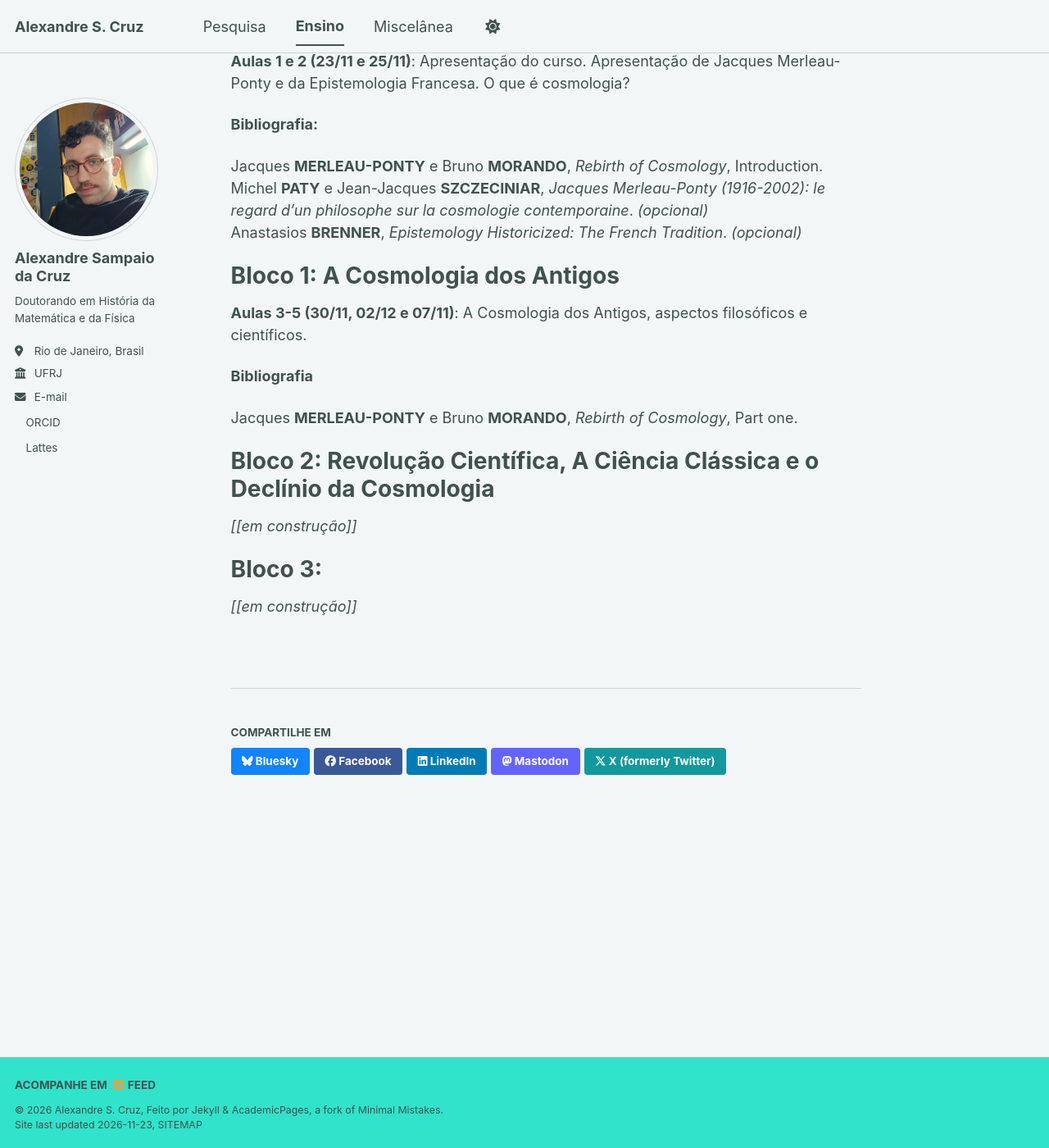
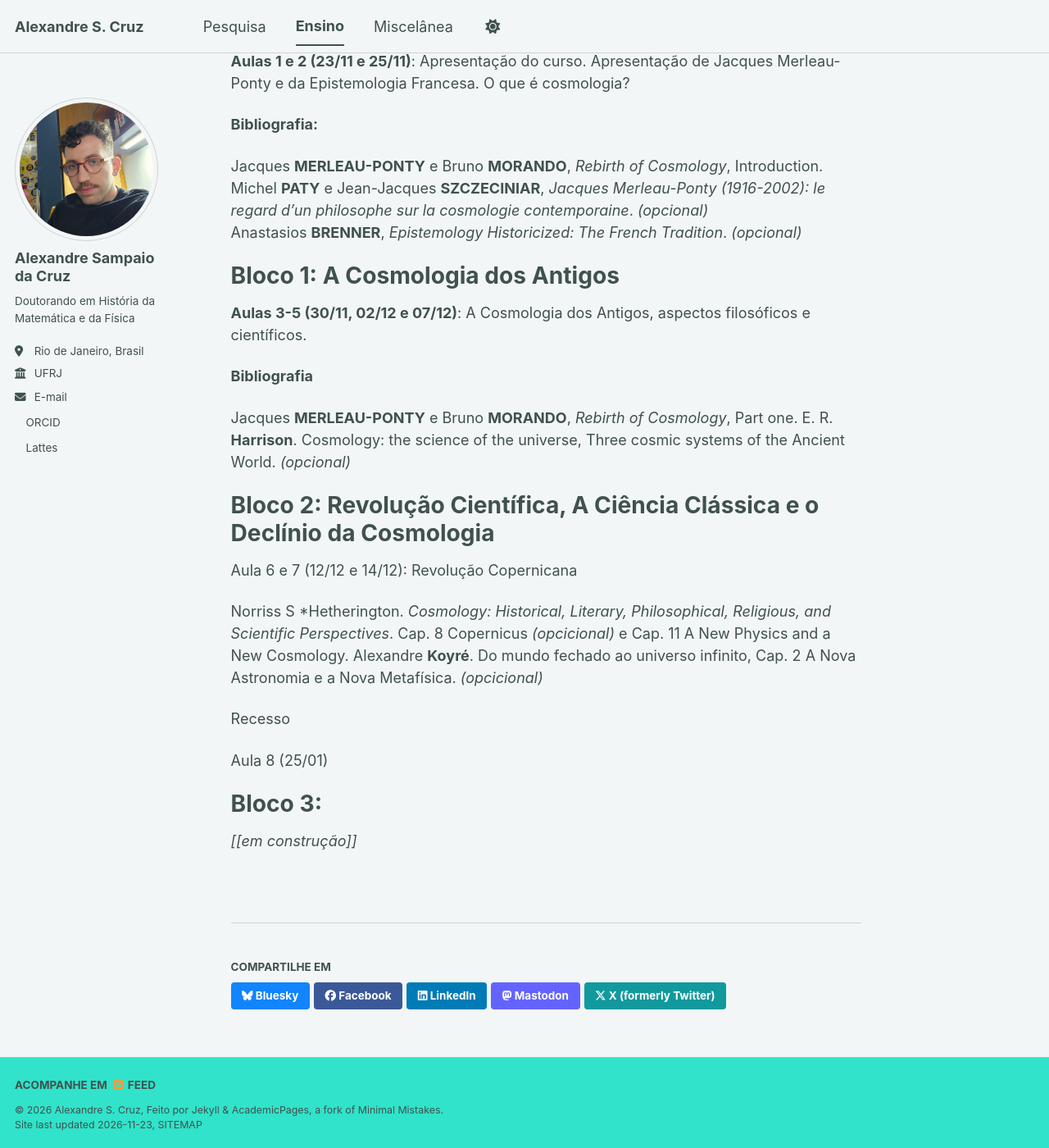
Before and after one commit to alexndr-sc/alexndr-sc.github.io, a Jekyll site: the page built from _teaching/2014-spring-teaching-1.md, in a window 1280 px wide and 1400 px high, scrolled down 544 px. Shown: the whole window at 82% size. Built offline with Jekyll 4.4.1, drawn with Linux system fonts in a browser that asks for light colours; a script bundle is joined from its source files by our own code; a style sheet for code colours, icons or effects is not loaded.

Commit message:
Update 2014-spring-teaching-1.md

```diff
--- a/_teaching/2014-spring-teaching-1.md
+++ b/_teaching/2014-spring-teaching-1.md
@@ -30,15 +30,25 @@ Anastasios **BRENNER**, _Epistemology Historicized: The French Tradition_.  _(op
 
 # Bloco 1: A Cosmologia dos Antigos
 
-**Aulas 3-5 (30/11, 02/12 e 07/11)**: A Cosmologia dos Antigos, aspectos filosóficos e científicos.
+**Aulas 3-5 (30/11, 02/12 e 07/12)**: A Cosmologia dos Antigos, aspectos filosóficos e científicos.
 
 **Bibliografia**
 
 Jacques **MERLEAU-PONTY** e Bruno **MORANDO**, _Rebirth of Cosmology_, Part one.
+E. R. **Harrison**. Cosmology: the science of the universe, Three cosmic systems of the Ancient World.  _(opcional)_
 
 # Bloco 2: Revolução Científica, A Ciência Clássica e o Declínio da Cosmologia
 
-_[[em construção]]_
+Aula 6 e 7 (12/12 e 14/12): Revolução Copernicana
+
+Norriss S *Hetherington. _Cosmology: Historical, Literary, Philosophical, Religious, and Scientific Perspectives_. Cap. 8 Copernicus _(opcicional)_ e Cap. 11 A New Physics and a New Cosmology.
+Alexandre **Koyré**. Do mundo fechado ao universo infinito, Cap. 2 A Nova Astronomia e a Nova Metafísica. _(opcicional)_
+
+Recesso
+
+Aula 8 (25/01)
+
+
 
 # Bloco 3:
 
```
